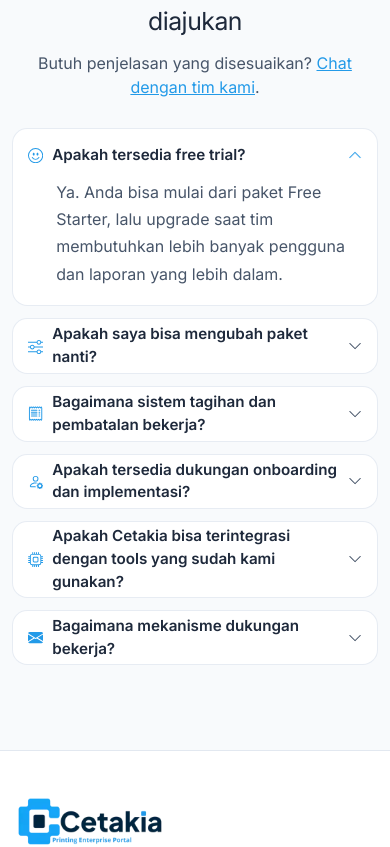
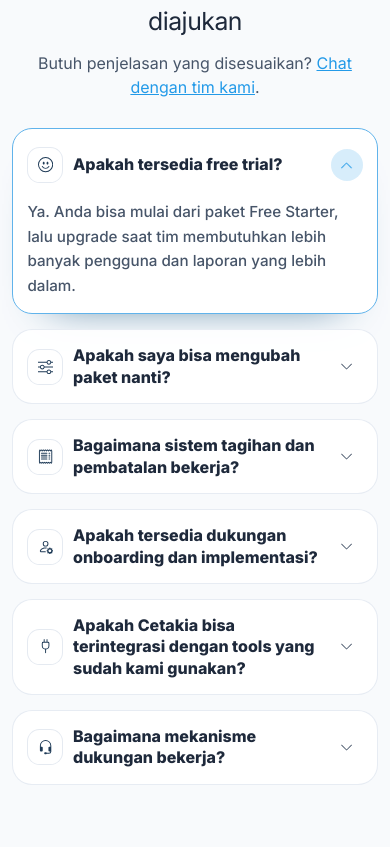
Before and after one commit to astrocoding/cetakia-blogs, a Next.js app: page / in a window 390 px wide. Shown: the part 7631-8478 px from the top of the page. Built offline with nearby package versions, Linux system fonts and the light colour scheme; no server answers.

Commit message:
refactor(accordion, FAQ): mod layout UI, icon, font

```diff
--- a/src/data/landing_content.json
+++ b/src/data/landing_content.json
@@ -296,13 +296,13 @@
           },
           {
             "id": "faq-integration",
-            "iconClassName": "bi-cpu",
+            "iconClassName": "bi-plug",
             "title": "Apakah Cetakia bisa terintegrasi dengan tools yang sudah kami gunakan?",
             "content": "Ya. Untuk skenario lanjutan, paket Enterprise dan Custom mendukung integrasi serta penyelarasan otomasi berdasarkan kebutuhan Anda."
           },
           {
             "id": "faq-support",
-            "iconClassName": "bi-envelope-fill",
+            "iconClassName": "bi-headset",
             "title": "Bagaimana mekanisme dukungan bekerja?",
             "content": "Tingkat dukungan bergantung pada paket Anda. Basic mencakup dukungan online, sedangkan Pro dan di atasnya mendapatkan bantuan prioritas yang lebih cepat."
           }
@@ -574,13 +574,13 @@
           },
           {
             "id": "faq-integration",
-            "iconClassName": "bi-cpu",
+            "iconClassName": "bi-plug",
             "title": "Can Cetakia integrate with our existing tools?",
             "content": "Yes. For advanced scenarios, the Enterprise and Custom plans support integration and automation alignment based on your requirements."
           },
           {
             "id": "faq-support",
-            "iconClassName": "bi-envelope-fill",
+            "iconClassName": "bi-headset",
             "title": "How does support work?",
             "content": "Support level depends on your plan. Basic includes online support, while Pro and above include faster priority assistance."
           }
--- a/src/features/global/components/Accordion.tsx
+++ b/src/features/global/components/Accordion.tsx
@@ -28,11 +28,15 @@ export function Accordion({ items, className }: AccordionProps) {
         return (
           <details key={item.id} className="c-accordion__item" open={isOpen}>
             <summary className="c-accordion__summary" aria-controls={contentId}>
-              <span className="c-accordion__summary-text">
-                {item.iconClassName ? <UiIcon name={item.iconClassName} /> : null}
-                {item.title}
+              {item.iconClassName ? (
+                <span className="c-accordion__icon">
+                  <UiIcon name={item.iconClassName} />
+                </span>
+              ) : null}
+              <span className="c-accordion__title">{item.title}</span>
+              <span className="c-accordion__chevron-wrap">
+                <UiIcon name="bi-chevron-down" className="c-accordion__chevron" />
               </span>
-              <UiIcon name="bi-chevron-down" className="c-accordion__chevron" />
             </summary>
 
             <div id={contentId} className="c-accordion__content">
--- a/src/styles/components/accordion.css
+++ b/src/styles/components/accordion.css
@@ -1,14 +1,21 @@
 .c-accordion {
   display: grid;
-  gap: 0.75rem;
+  gap: 0.85rem;
 }
 
 .c-accordion__item {
   background: color-mix(in srgb, var(--ui-surface-card) 88%, transparent);
   border: 1px solid color-mix(in srgb, var(--ui-border-subtle) 80%, transparent);
-  border-radius: 0.95rem;
+  border-radius: 1.2rem;
   overflow: clip;
-  padding: 0.2rem 0.95rem;
+  padding: clamp(0.95rem, 3.5vw, 1.2rem);
+  transition: border-color 180ms ease, box-shadow 180ms ease, background 180ms ease;
+}
+
+.c-accordion__item[open] {
+  background: color-mix(in srgb, var(--ui-surface-card) 94%, transparent);
+  border-color: color-mix(in srgb, var(--ui-color-primary) 68%, var(--ui-border-subtle));
+  box-shadow: 0 24px 44px -38px color-mix(in srgb, var(--ui-color-primary) 55%, #000000);
 }
 
 .c-accordion__summary {
@@ -17,13 +24,13 @@
   border: 0;
   color: var(--ui-text-primary);
   cursor: pointer;
-  display: flex;
-  font-size: 0.95rem;
-  font-weight: 600;
-  gap: 0.55rem;
-  justify-content: space-between;
+  display: grid;
+  font-size: clamp(1.05rem, 2.3vw, 1.24rem);
+  font-weight: 750;
+  gap: 0.75rem;
+  grid-template-columns: auto minmax(0, 1fr) auto;
   list-style: none;
-  min-height: 2.95rem;
+  min-height: 3.2rem;
   padding: 0;
   text-align: left;
   width: 100%;
@@ -37,45 +44,137 @@
   content: "";
 }
 
-.c-accordion__summary-text {
+.c-accordion__summary:focus-visible {
+  border-radius: 0.95rem;
+  outline: 2px solid color-mix(in srgb, var(--ui-color-primary) 55%, transparent);
+  outline-offset: 0.3rem;
+}
+
+.c-accordion__icon,
+.c-accordion__chevron-wrap {
   align-items: center;
-  display: inline-flex;
-  flex: 1 1 auto;
-  gap: 0.55rem;
+  display: flex;
+  flex-shrink: 0;
+  justify-content: center;
+}
+
+.c-accordion__icon {
+  background: color-mix(in srgb, var(--ui-surface-card) 86%, #ffffff 4%);
+  border: 1px solid color-mix(in srgb, var(--ui-border-subtle) 88%, transparent);
+  border-radius: 0.85rem;
+  color: color-mix(in srgb, var(--ui-text-primary) 84%, var(--ui-color-primary));
+  height: 2.55rem;
+  width: 2.55rem;
+}
+
+.c-accordion__icon .ui-icon {
+  height: 1.02rem;
+  width: 1.02rem;
+}
+
+.c-accordion__title {
+  align-self: center;
+  line-height: 1.35;
   min-width: 0;
 }
 
-.c-accordion__summary-text .ui-icon {
+.c-accordion__chevron-wrap {
+  background: transparent;
+  border-radius: 999px;
+  color: var(--ui-text-muted);
+  height: 2.35rem;
+  transition: background 180ms ease, color 180ms ease, transform 180ms ease;
+  width: 2.35rem;
+}
+
+.c-accordion__chevron {
+  height: 0.9rem;
+  width: 0.9rem;
+}
+
+.c-accordion__item[open] .c-accordion__chevron-wrap {
+  background: color-mix(in srgb, var(--ui-color-primary) 18%, transparent);
   color: var(--ui-color-primary);
 }
 
-.c-accordion__chevron {
-  color: var(--ui-text-muted);
-  flex-shrink: 0;
-  font-size: 0.88rem;
-  margin-left: auto;
-}
-
 .c-accordion__item[open] .c-accordion__chevron {
-  color: var(--ui-color-primary);
   transform: rotate(180deg);
 }
 
 .c-accordion__content {
   margin: 0;
-  padding-left: 1.75rem;
+  padding: 0;
 }
 
 .c-accordion__content-inner {
   color: var(--ui-text-muted);
-  line-height: 1.7;
-  padding-bottom: 0;
+  font-size: clamp(0.98rem, 2.15vw, 1.08rem);
+  font-weight: 500;
+  line-height: 1.75;
+  max-width: 68ch;
+  padding: 0;
 }
 
 .c-accordion__item[open] .c-accordion__content-inner {
-  padding-bottom: 0.9rem;
+  padding-top: 1rem;
 }
 
 .c-accordion__content-inner p {
   margin: 0;
 }
+
+@media (max-width: 639px) {
+  .c-accordion {
+    gap: 0.95rem;
+  }
+
+  .c-accordion__item {
+    border-radius: 1.25rem;
+    padding: 0.9rem;
+  }
+
+  .c-accordion__summary {
+    align-items: center;
+    font-size: 1rem;
+    gap: 0.6rem;
+    grid-template-columns: auto minmax(0, 1fr) auto;
+    line-height: 1.3;
+    min-height: 2.75rem;
+  }
+
+  .c-accordion__summary:focus-visible {
+    outline-offset: 0.22rem;
+  }
+
+  .c-accordion__icon {
+    border-radius: 0.78rem;
+    height: 2.25rem;
+    width: 2.25rem;
+  }
+
+  .c-accordion__icon .ui-icon {
+    height: 0.95rem;
+    width: 0.95rem;
+  }
+
+  .c-accordion__chevron-wrap {
+    height: 2rem;
+    width: 2rem;
+  }
+
+  .c-accordion__chevron {
+    height: 0.82rem;
+    width: 0.82rem;
+  }
+
+  .c-accordion__content-inner {
+    font-size: 0.95rem;
+    line-height: 1.62;
+    max-width: none;
+    padding-right: 0.1rem;
+  }
+
+  .c-accordion__item[open] .c-accordion__content-inner {
+    padding-top: 0.82rem;
+  }
+}
```
Also changed, not shown: src/features/global/components/UiIcon.tsx (+2 -0 lines).
